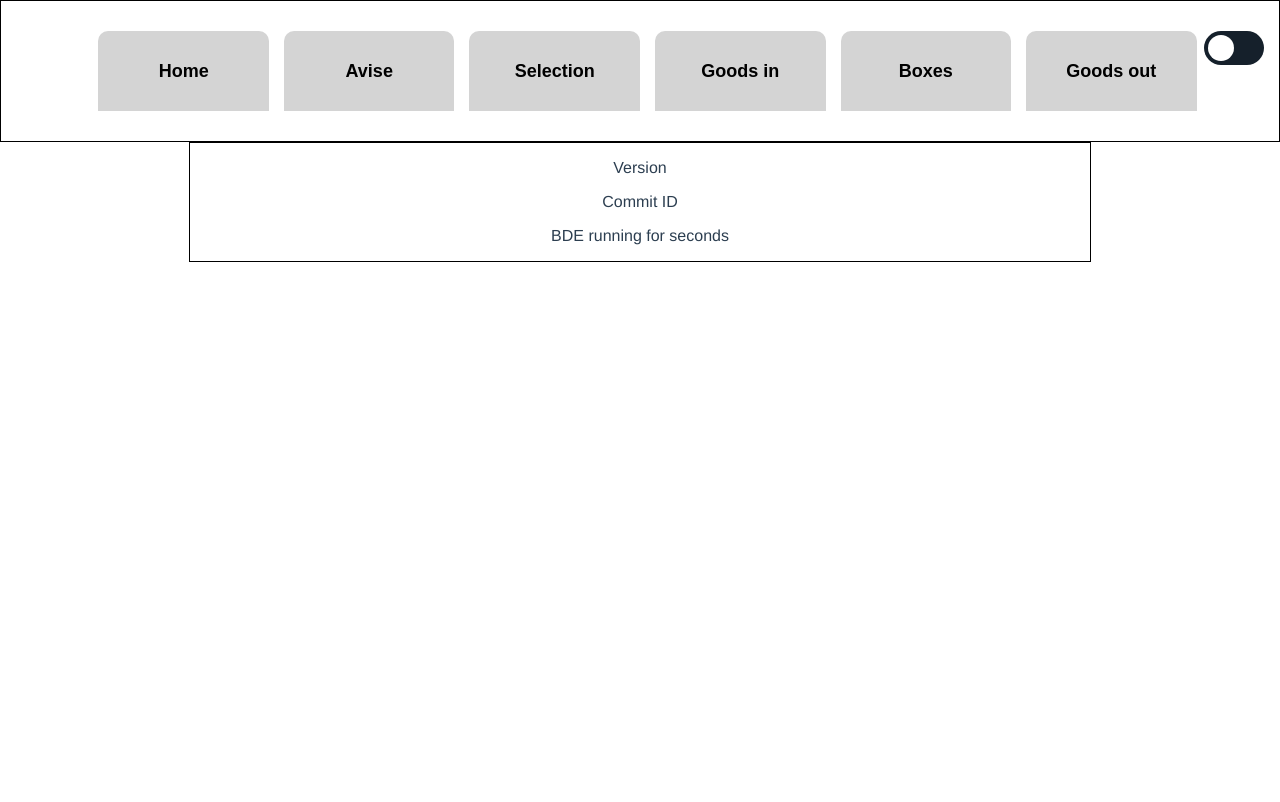
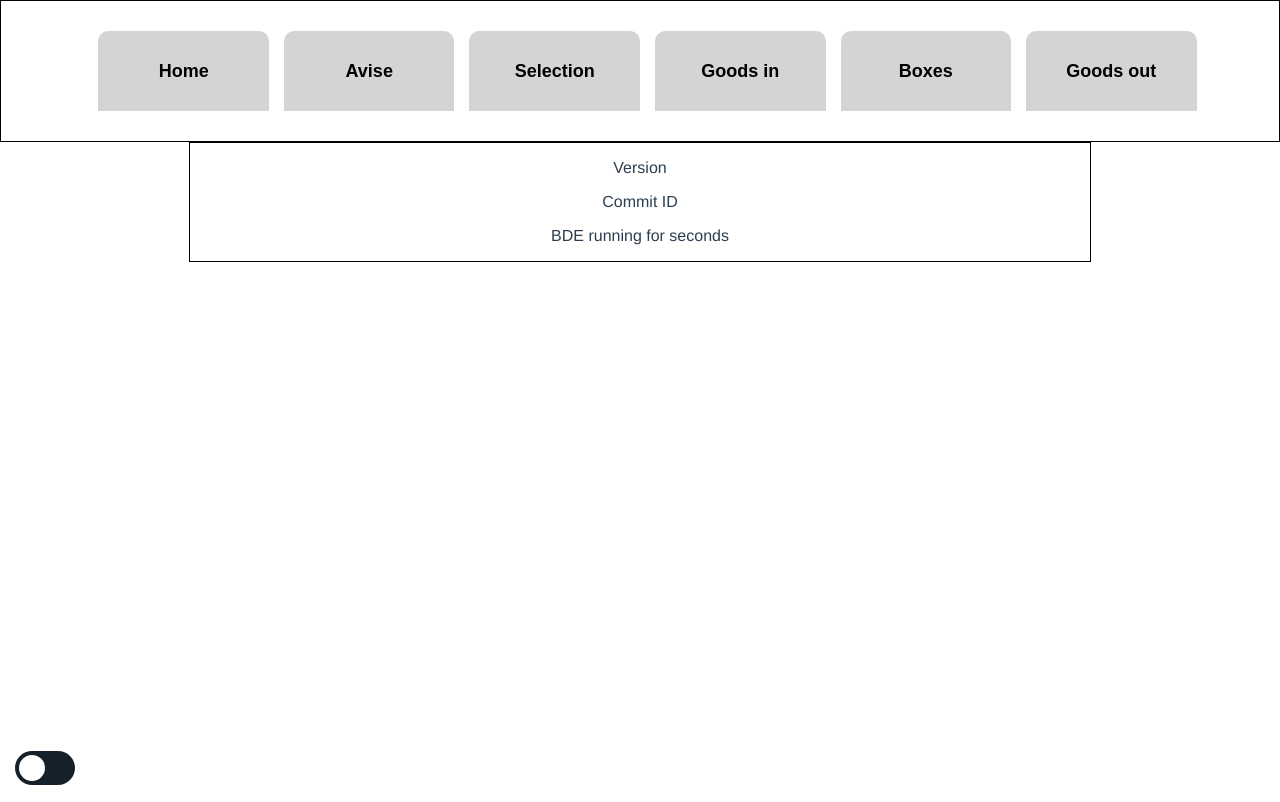
Before and after one commit to Robert-Schimanek/EIBA-Frontend, a Vue app: page / in a window 1280 px wide. Built offline with nearby package versions, Linux system fonts and the light colour scheme; no server answers.

Commit message:
Changed position of darkmode toggle to bottom left

```diff
--- a/src/App.vue
+++ b/src/App.vue
@@ -55,9 +55,9 @@ export default {
 
 #tog {
   padding: 10px;
-  position: absolute;
-  top: 20px;
-  right: 5px;
+  position: fixed;
+  bottom: 5px;
+  left: 5px;
 }
 
 #nav {
```
